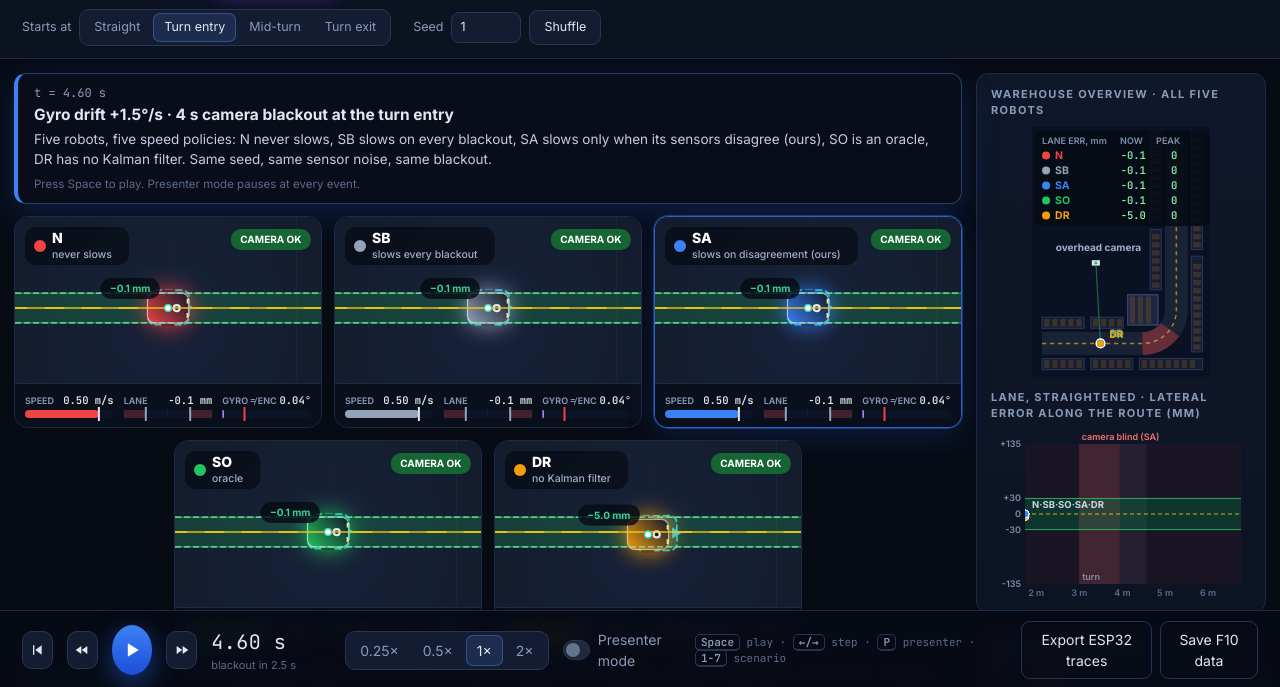
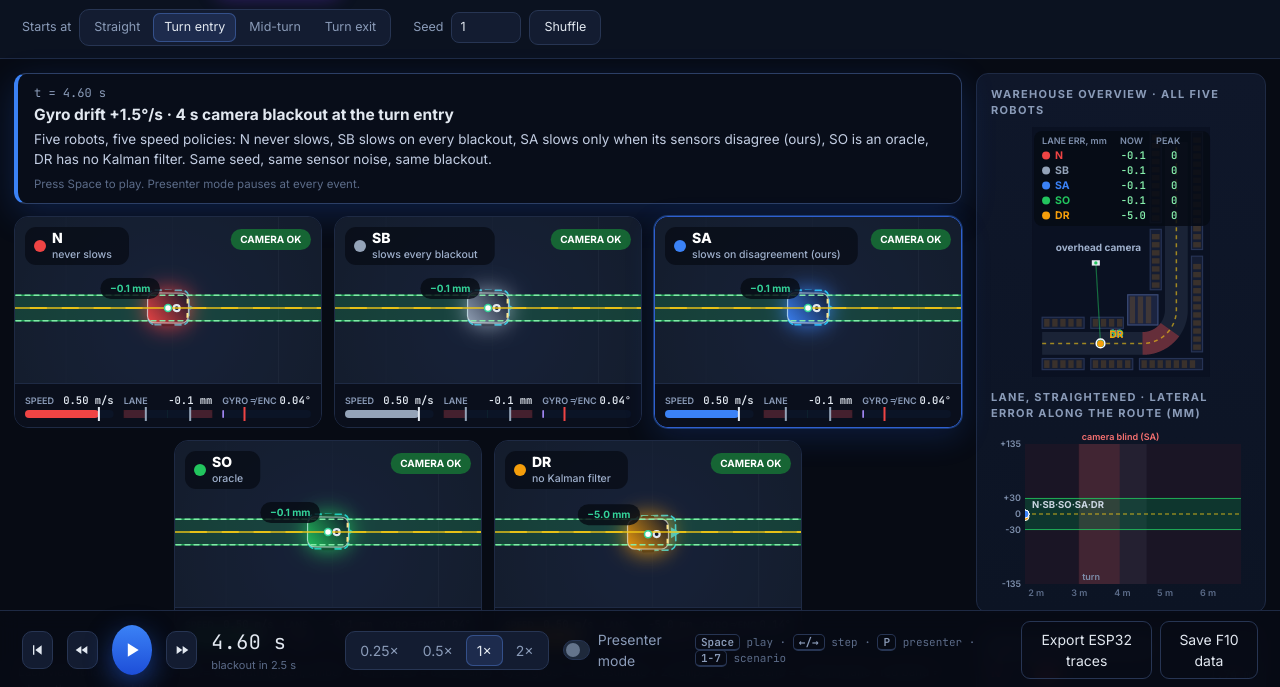
Before and after one commit to pushkar1887/co_res, a plain HTML site: page web/demo.html in a window 1280 px wide. Shown: the part 111-798 px from the top of the page. Drawn offline with Linux system fonts and the light colour scheme; animation ran at ten frames a second.

Commit message:
demo: taller views (cap 260 -> 360 px) and ~16% wider track window, robot glyph keeps its on-screen size
Shows more of the turn ahead/behind each robot; checked at 2550x1176, 1920x1080, 1366x768 on both overlay paths, all presets.

Co-Authored-By: Claude Opus 5.5 <noreply@anthropic.com>

```diff
--- a/web/demo.js
+++ b/web/demo.js
@@ -186,7 +186,7 @@ function drawView(cv, arm) {
   const C = w < 560;                                   // compact overlay when five views share the screen
   // Zoomed on the lane: ~0.62 m across in compact views (~800 px/m at 496 px), so the ±30 mm lane is ~48 px wide.
   // The robot glyph is drawn at G of its real 0.26 m size, or it would cover the lane; positions/errors stay true scale.
-  const k = w / (C ? 0.62 : 0.9), px = 1 / k, G = C ? 0.32 : 0.45;
+  const k = w / (C ? 0.72 : 1.05), px = 1 / k, G = C ? 0.37 : 0.525;   // window +16%; G rescaled so the glyph keeps its on-screen size
   // Camera follows the robot's REFERENCE point on the route, not the robot: the yellow centreline sits at the same
   // place in every view, so lateral error shows up as the robot being displaced from it (comparable across all five).
   const ref = route.point(Math.max(0, Math.min(route.total, s.s)));
--- a/web/style.css
+++ b/web/style.css
@@ -51,7 +51,7 @@ canvas { display: block; width: 100%; }
 .views .view.r2a { grid-column: 2 / span 2; } .views .view.r2b { grid-column: 4 / span 2; }   /* row 2: SO, DR, centred */
 .view { position: relative; border-radius: 14px; overflow: hidden; border: 1px solid var(--line); background: #0b1220; }
 .view.hl { border-color: #2f5fd0; box-shadow: 0 0 0 1px rgba(59,130,246,.35), 0 10px 30px rgba(37,99,235,.18); }
-.view canvas { height: clamp(210px, calc((100vh - 430px) / 2), 260px); }   /* both rows of views fit one screen */
+.view canvas { height: clamp(210px, calc((100vh - 430px) / 2), 360px); }   /* both rows of views fit one screen */
 .legend-line { grid-column: 1 / -1; font-size: 11.5px; color: #7d8eab; padding: 0 4px; }
 .side { grid-column: 3; grid-row: 1 / 3; display: flex; flex-direction: column; gap: 14px; }
 .timeline { grid-column: 1 / 3; }
```
Also changed, not shown: 1 other file.
